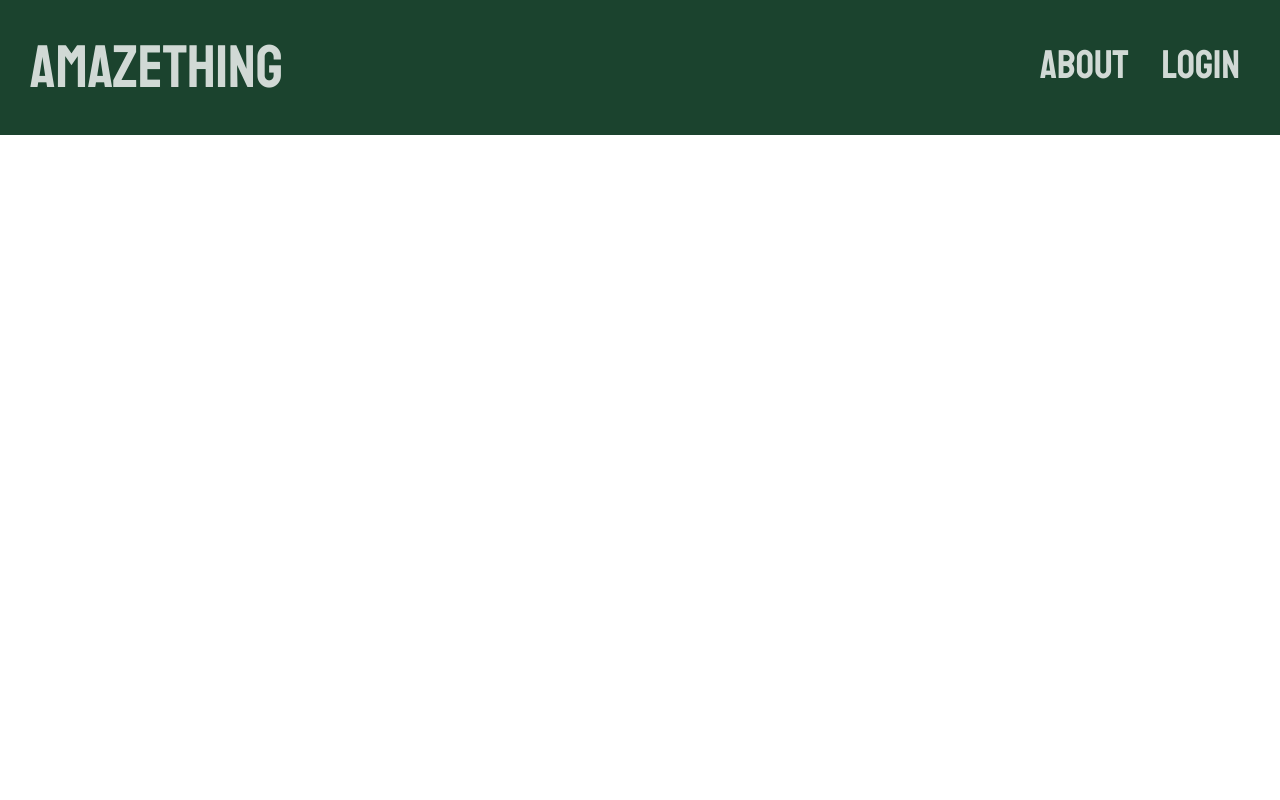
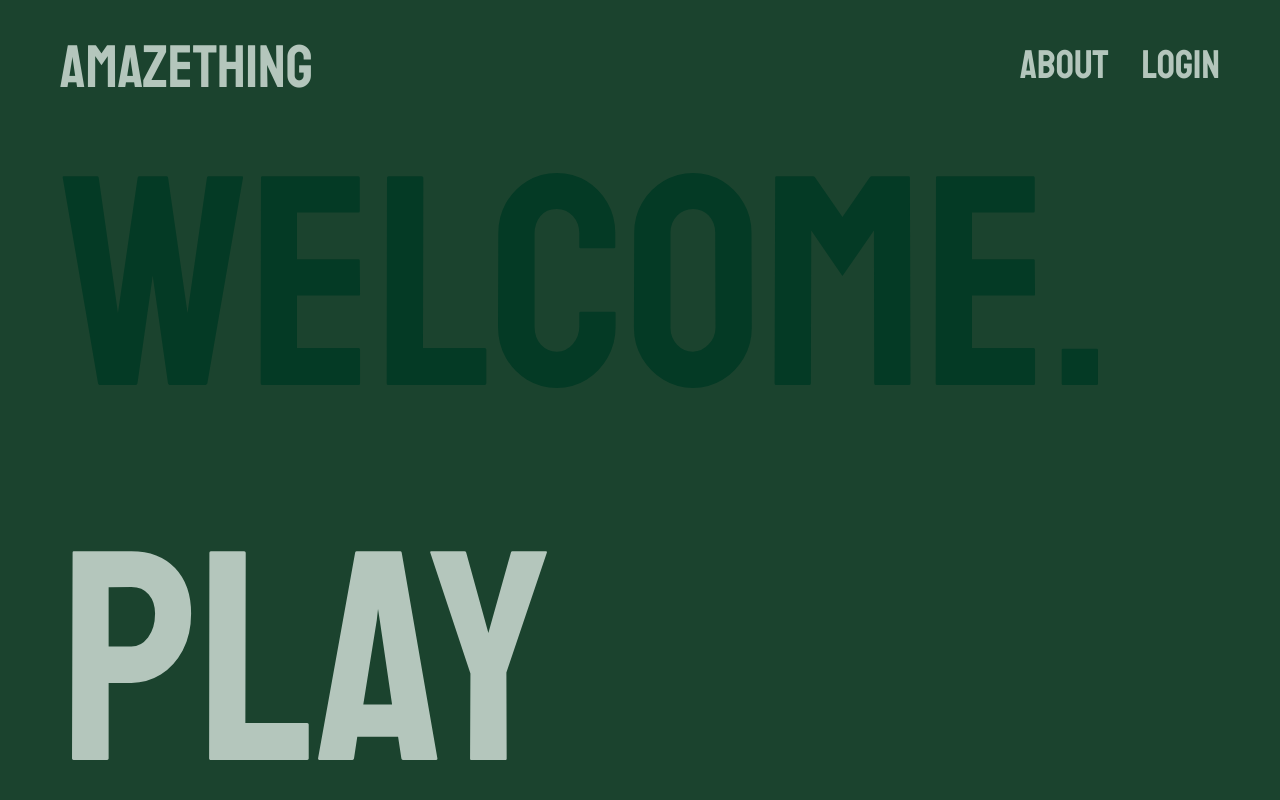
Before and after one commit to vadim-nest/aMAZEthing, a React (Vite) app in the folder Client/: page / in a window 1280 px wide. Shown: the top 800 px of the page. Built offline with nearby package versions, Linux system fonts and the light colour scheme.

Commit message:
feat: create welcome page with all the buttons

```diff
--- a/Client/src/components/welcome.tsx
+++ b/Client/src/components/welcome.tsx
@@ -4,20 +4,20 @@ import { useNavigate } from 'react-router-dom';
 function Welcome() {
   const navigate = useNavigate();
   return (
-    <div className='welcome'>
+    <div className='welcome-page'>
       <div className='top'>
-        <p className='title'>aMAZEthing</p>
+        <p className='title' onClick={() => navigate('/')}>aMAZEthing</p>
         <div className='smaller'>
-          <p>ABOUT</p>
-          <p>LOGIN</p>
+          <p onClick={() => navigate('/about')}>ABOUT</p>
+          <p onClick={() => navigate('/login')}>LOGIN</p>
         </div>
-
       </div>
-      <div>
-
+      <div className='body'>
+        <p className='welcome'>WELCOME.</p>
+        <p className='options' onClick={() => navigate('/game')}>PLAY</p>
+        <p className='options' onClick={() => navigate('/learning')}>LEARN</p>
       </div>
     </div>
-
   )
 }
 
--- a/Client/src/css/welcome.css
+++ b/Client/src/css/welcome.css
@@ -1,18 +1,20 @@
-.welcome {
+.welcome-page {
+  font-family: 'Staatliches', cursive;
   background-color: #1B432E;
+  width: 100vw;
+  height: 100vh;
 }
 
 .top {
-  font-family: 'Staatliches', cursive;
-  color: white;
-  opacity: 0.8;
+  height: 10vh;
+  color: #B4C6BC;
   display: flex;
   justify-content: space-between;
 }
 
 .title {
   font-size: 60px;
-  margin: 30px;
+  margin: 30px 60px;
 }
 
 .smaller{
@@ -20,9 +22,27 @@
   justify-content: space-between;
   font-size: 40px;
   width: 200px;
-  margin: 40px;
+  margin: 40px 60px;
 }
 
 p{
   margin: 0;
 }
+
+p:hover {
+  cursor: pointer;
+}
+
+.body {
+  height: 90vh;
+  font-size: 300px;
+  margin: 20px 60px;
+}
+
+.welcome {
+  color: #043A25;
+}
+
+.options {
+  color: #B4C6BC;
+}
```
